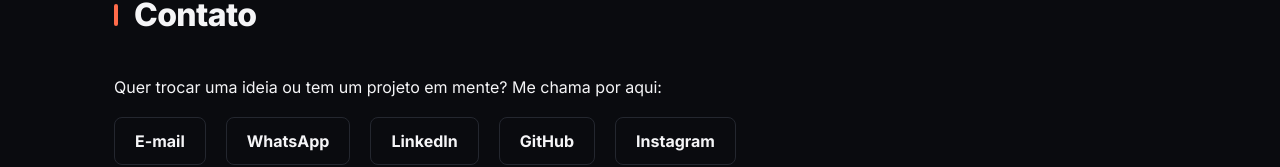
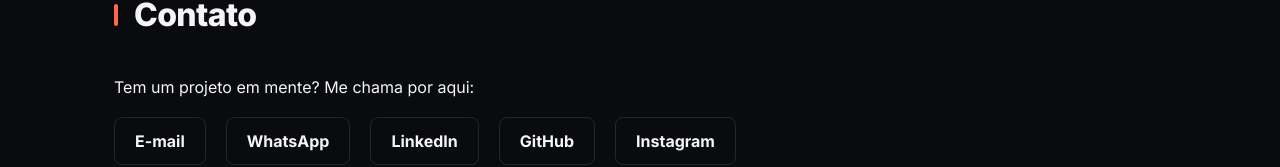
Before and after one commit to Gabriel-Martins1/Portifolio2.0, a React app: page / in a window 1280 px wide. Shown: the part 1659-1826 px from the top of the page. Built offline with nearby package versions, Linux system fonts and the light colour scheme; no server answers; the HTML template or start-up script is replaced by a standard one.

Commit message:
Fix: Header

```diff
--- a/src/App.css
+++ b/src/App.css
@@ -158,12 +158,13 @@
   align-items: center;
   padding: 20px 32px;
   background: rgba(13, 15, 20, 0.55);
-  backdrop-filter: blur(5px) saturate(10%);
-  -webkit-backdrop-filter: blur(20px) saturate(100%);
+  backdrop-filter: blur(20px) saturate(180%);
+  -webkit-backdrop-filter: blur(20px) saturate(180%);
   border-bottom: 1px solid rgba(255, 255, 255, 0.08);
   box-shadow: 0 4px 24px rgba(0, 0, 0, 0.25);
   max-width: none;
 }
+
 .navbar-logo {
   font-weight: 800;
   font-size: 1.15rem;
--- a/src/sections/Contact.jsx
+++ b/src/sections/Contact.jsx
@@ -7,7 +7,7 @@
         <h2>Contato</h2>
       </Reveal>
       <Reveal delay={0.1}>
-        <p>Quer trocar uma ideia ou tem um projeto em mente? Me chama por aqui:</p>
+        <p>Tem um projeto em mente? Me chama por aqui:</p>
       </Reveal>
       <Reveal delay={0.2}>
         <div className="contact-links">
```
Also changed, not shown: src/App.jsx (line endings or trailing spaces).
